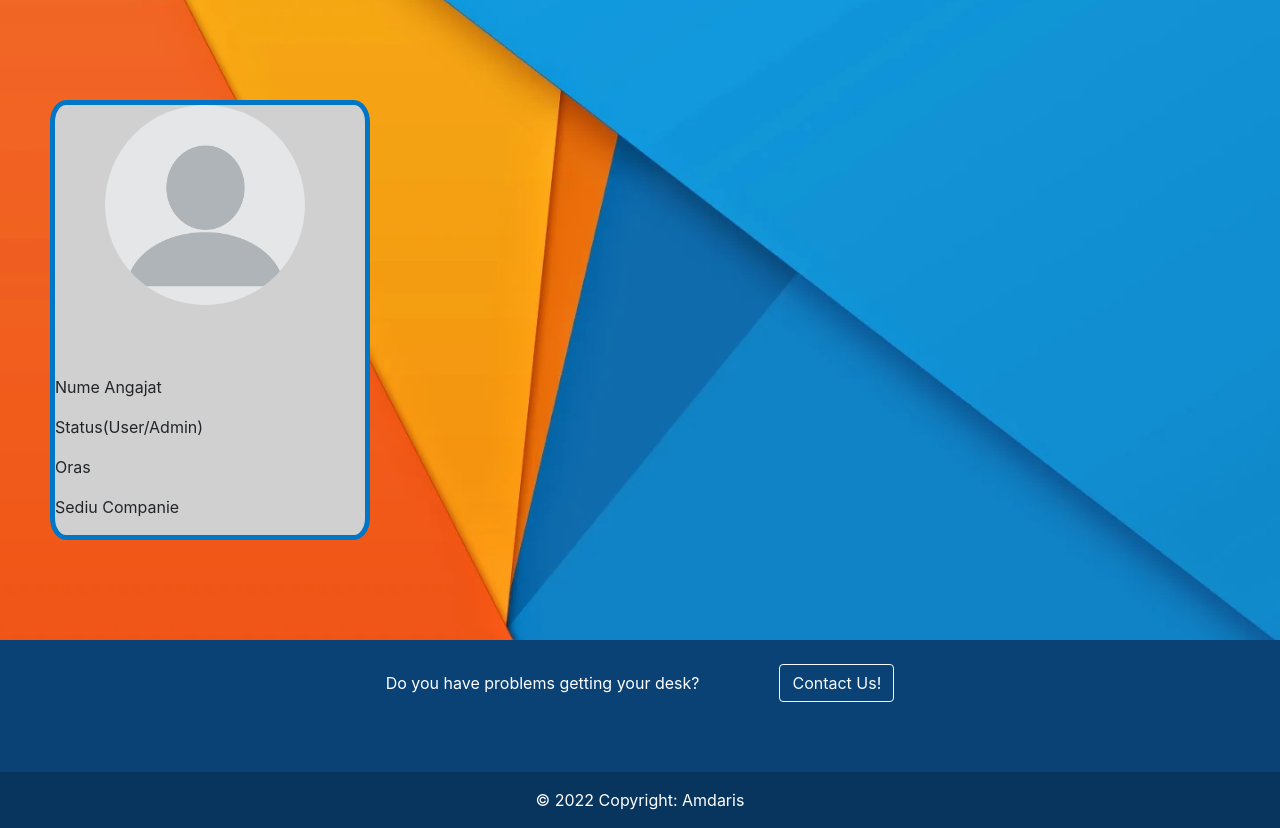
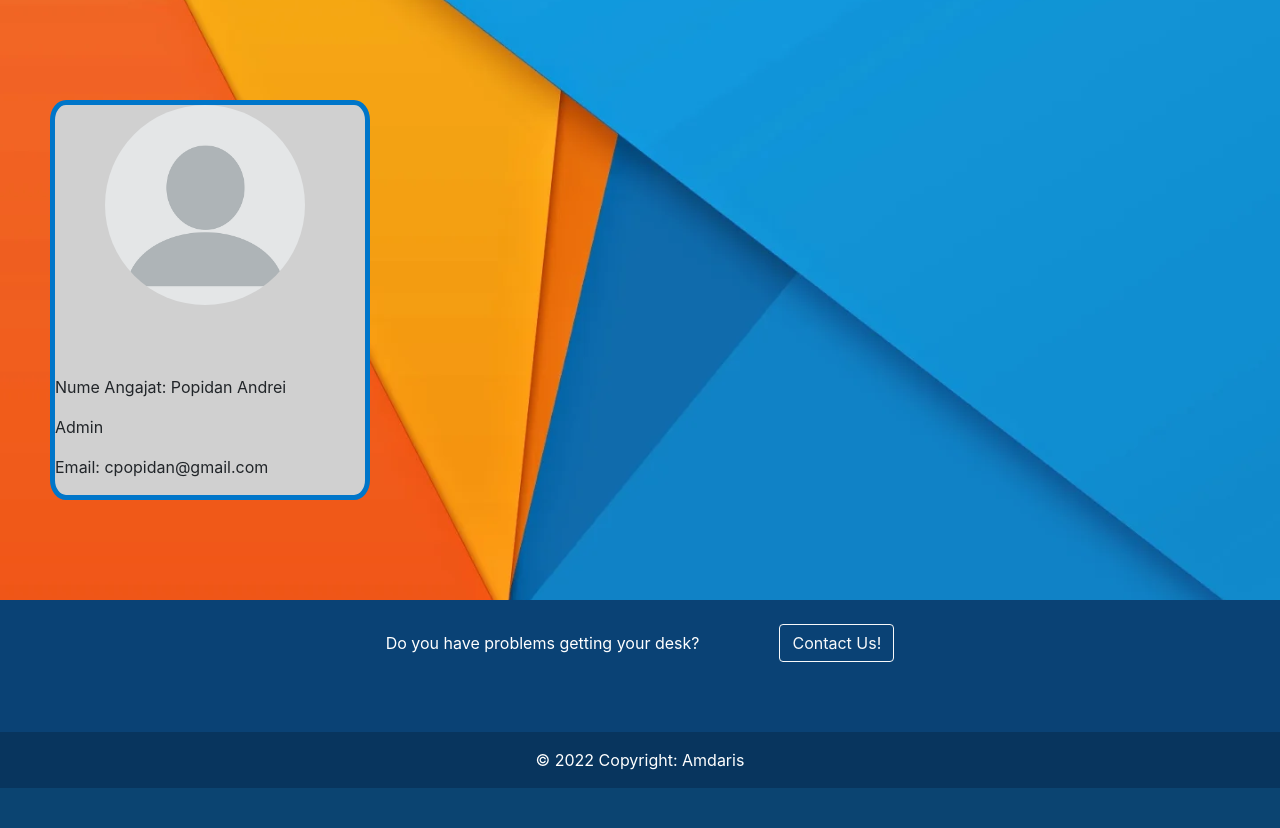
Before and after one commit to Popidan/iqweb, a PHP site: page /test_login/profile.php in a window 1280 px wide. Shown: the part 98-926 px from the top of the page. After the commit the page ends 886 px from the top, so only its background shows below. Run offline with PHP 8.4, Linux system fonts and the light colour scheme; a user stored in the database is signed in.

Commit message:
profile are date despre user dar nu toate

```diff
--- a/content.php
+++ b/content.php
@@ -20,6 +20,10 @@
         $UId = $row["id_user"];
         $Admin = $row["admin"];
     }
+    //am creat variabile care raman in sesiune
+    $_SESSION["Email"] = $Email;
+    $_SESSION["IdUser"] = $UId;
+    $_SESSION["Admin"] = $Admin;
     //echo $Email;
 
 
--- a/profile.php
+++ b/profile.php
@@ -1,3 +1,11 @@
+<?php
+session_start();
+include "db_con.php";
+//verificam daca s-a logat(daca scrie direct linkul inseamna ca nu s-a logat)
+if(!isset($_SESSION["User"])){
+    header("Location: index.php");
+}
+?>
 <!doctype html>
 <html lang="en">
 <head>
@@ -18,10 +26,18 @@
         <div class="user_left_info">
             <img src="Poze\Background\profile_picture.png" height="300px" width="300px" class="profile_pic">
                 <div class="user_details">
-                    <p>Nume Angajat</p>
-                    <p>Status(User/Admin)</p>
-                    <p>Oras</p>
-                    <p>Sediu Companie</h1>
+                    <p>Nume Angajat: <?php echo $_SESSION["User"];?></p>
+                    <p><?php
+                        if($_SESSION["Admin"] == 1){
+                            echo "Admin";
+                        }
+                        else{
+                            echo "User";
+                        }
+                        //echo $_SESSION["Email"];
+                        ?></p>
+                    <p>Email: <?php echo $_SESSION["Email"]?></p>
+<!--                    <p>Sediu Companie</h1>-->
                 </div>
         </div>
 
```
